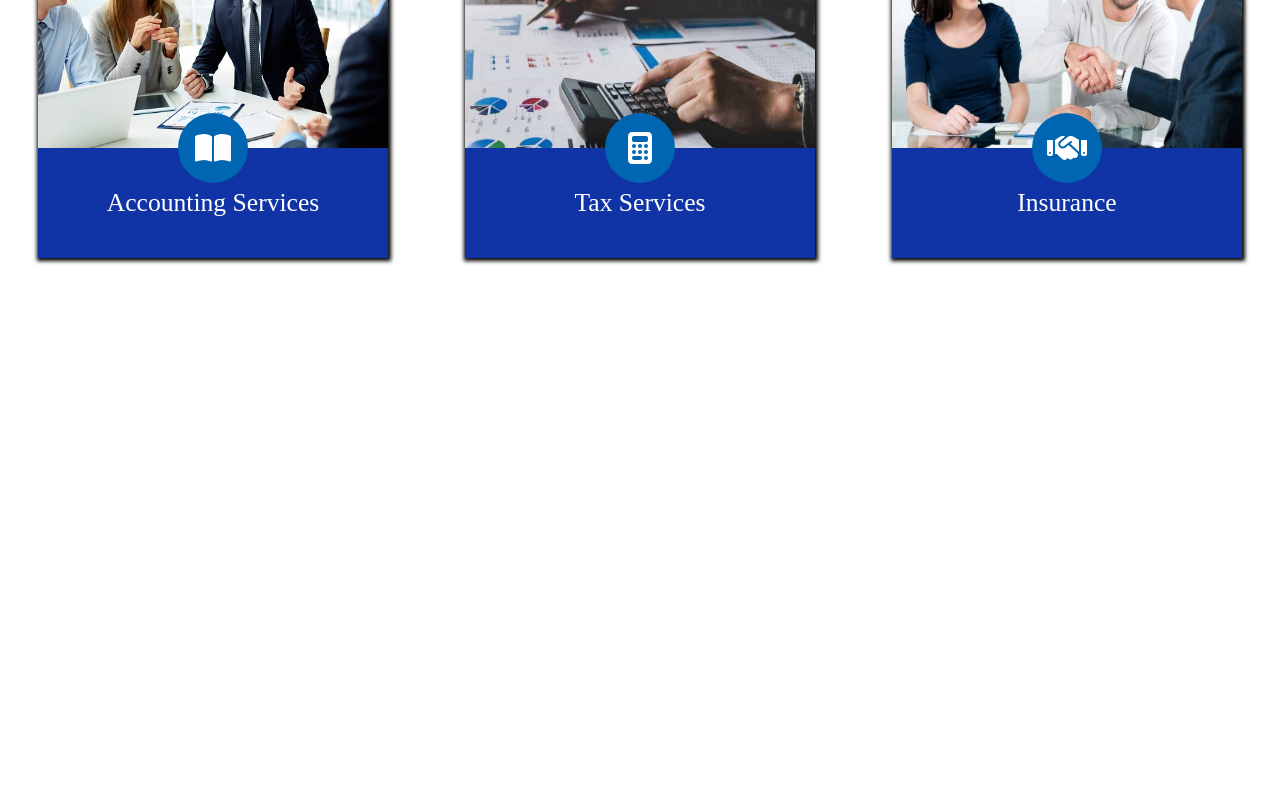
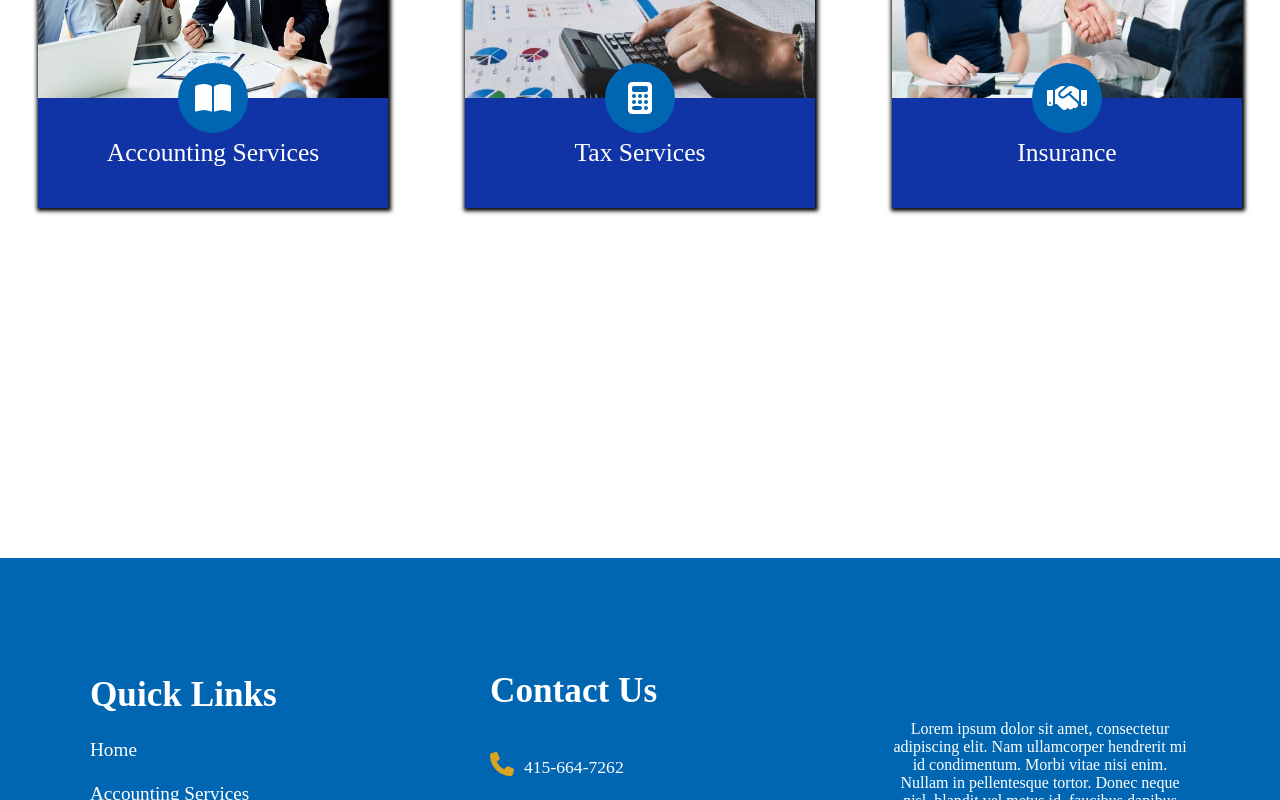
Before and after one commit to Aris-Empanta/Accountant_landing_page, a React (Create React App) app: page / in a window 1280 px wide. Shown: the part 2000-2800 px from the top of the page. Before the commit the page ends 2378 px from the top, so only its background shows below. Built offline with nearby package versions, Linux system fonts and the light colour scheme.

Commit message:
Building Footer

```diff
--- a/src/App.js
+++ b/src/App.js
@@ -3,7 +3,7 @@ import { HomeSection } from "./components/HomeSection.js";
 import {useState, useEffect} from "react";
 import ClipLoader from "react-spinners/ClipLoader";
 import { NavBar } from './components/NavBar';
-
+import { Footer } from "./components/Footer.js"
 
 //The parent component of the entire app
 const App = () => {
@@ -23,6 +23,7 @@ const App = () => {
       (<div id="components">
         <NavBar />
         <HomeSection />
+
       </div>
       )}
     </div>
--- /dev/null
+++ b/src/components/Footer.js
@@ -0,0 +1,30 @@
+import "./css/Footer.css"
+
+export const Footer = () => {
+
+    return <div className="footerComponent">
+              <div >
+                <div id="quickLinks" class="footerItems">
+                    Lorem ipsum dolor sit amet, consectetur adipiscing elit. Maecenas nec
+                  velit ac ligula semper placerat. Vivamus id nisi iaculis, egestas eros
+                  vitae, lobortis dui. Nullam porttitor porta nisi, id pulvinar tortor
+                  gravida in. In mollis dignissim libero, at maximus ex finibus ac. Fusce
+                  aliquet, massa id tincidunt sagittis,
+                </div>
+                <div id="contactUs" class="footerItems">
+                    Lorem ipsum dolor sit amet, consectetur adipiscing elit. Maecenas nec
+                  velit ac ligula semper placerat. Vivamus id nisi iaculis, egestas eros
+                  vitae, lobortis dui. Nullam porttitor porta nisi, id pulvinar tortor
+                  gravida in. In mollis dignissim libero, at maximus ex finibus ac. Fusce
+                  aliquet, massa id tincidunt sagittis,
+                </div>
+                <div id="officeGeneral" class="footerItems">
+                    Lorem ipsum dolor sit amet, consectetur adipiscing elit. Maecenas nec
+                  velit ac ligula semper placerat. Vivamus id nisi iaculis, egestas eros
+                  vitae, lobortis dui. Nullam porttitor porta nisi, id pulvinar tortor
+                  gravida in. In mollis dignissim libero, at maximus ex finibus ac. Fusce
+                  aliquet, massa id tincidunt sagittis,
+                </div>
+              </div>
+           </div>
+}
--- a/src/components/HomeSection.js
+++ b/src/components/HomeSection.js
@@ -8,8 +8,6 @@ import { faDollar} from '@fortawesome/free-solid-svg-icons';
 import { faChartLine} from '@fortawesome/free-solid-svg-icons';
 import { useEffect } from 'react';
 import { HomeLowerSection } from "./HomeLowerSection.js";
-
-
 
 
 
@@ -117,6 +115,7 @@ export const HomeSection = () => {
               </div>
             </div>
             <HomeLowerSection />
+
           </div>
         </div>
     </div>
--- a/src/components/css/CustomerReview.css
+++ b/src/components/css/CustomerReview.css
@@ -1,10 +1,11 @@
 #linksGrid {
     display: grid;
     grid-template-areas: "header header header"
-                         "firstLink secondLink thirdLink";
+                         "firstLink secondLink thirdLink"
+                         "footer footer footer";
     top: 480px;
     width: 100vw;
-    height: 650px;
+    height: 1350px;
     position: absolute;
     background-color: white;
 }
@@ -41,6 +42,40 @@
     align-self: center;
 }
 
+#footer {
+    grid-area: footer;
+    position: relative;
+    background-color: white;
+    width: 100%;
+    height: 700px;
+    align-self:flex-end;
+}
+
+#footerChildren {
+    position: absolute;
+    bottom: 0;
+    background-color: #0066b2;
+    width: 100%;
+    height: 450px;
+    display: flex;
+    flex-wrap: wrap;
+    justify-content: center;
+    align-items: flex-start;
+    gap: 100px;
+}
+
+.footerGrandChildren {
+    width: 300px;
+    color: white;
+    display: flex;
+    flex-direction: column;
+    justify-content: center;
+    align-items: flex-start;
+    height: 450px;
+}
+
+
+
 .portraitLinks {
     position: relative;
     width: 350px;
@@ -49,6 +84,8 @@
     box-shadow: 1px 1px 4px 2px black;
     cursor: pointer;
 }
+
+
 
 .serviceDescription {
     position: absolute;
@@ -98,6 +135,32 @@
     font-size: 2rem;
 }
 
+.contactIcons {
+    color: goldenrod;
+    font-size: 1.5rem;
+    margin-right: 10px;
+}
+
+.quickLinks {
+    cursor: pointer;
+    font-size: 1.2rem;
+    text-decoration: none;
+    color: white;
+    margin-bottom: 22px;
+}
+
+#quickLinksTitle {
+    font-size: 2.2rem;
+}
+
+#contactTitle {
+    font-size: 2.2rem;
+}
+
+.contactDetails {
+    font-size: 1.1rem;
+}
+
 .rotateOnX {
     animation: rotationX 1.5s 1;
     transform: rotateX(0);
@@ -117,26 +180,45 @@
 
 
 
+
+
+
 @media (max-width: 720px) {
     #linksGrid {
         grid-template-areas: "header"
                              "firstLink"
                              "secondLink"
-                             "thirdLink";
+                             "thirdLink"
+                             "footer";
+
         top: 1100px;
-        height: 1900px;
+        height: 3650px;
     }
-
+    #footer {
+        height: 1700px;
+    }
+    #footerChildren {
+        height: 1700px;
+        top: 0;
+    }
 }
 
 @media (min-width: 721px) and (max-width: 1100px){
     #linksGrid {
         grid-template-areas: "header header"
                              "firstLink secondLink"
-                             "thirdLink thirdLink";
+                             "thirdLink thirdLink"
+                             "footer footer";
 
-        height: 1300px;
+        height: 3000px;
     }
 
+    #footer {
+        height: 1100px;
+    }
+    #footerChildren {
+        height: 1100px;
+        top: 0;
+    }
 
 }
--- a/src/components/customerReview.js
+++ b/src/components/customerReview.js
@@ -7,6 +7,9 @@ import { FontAwesomeIcon } from '@fortawesome/react-fontawesome';
 import { faBookOpen } from '@fortawesome/free-solid-svg-icons';
 import { faCalculator } from '@fortawesome/free-solid-svg-icons';
 import { faHandshake } from '@fortawesome/free-solid-svg-icons';
+import { faPhone } from '@fortawesome/free-solid-svg-icons';
+import { faLocationDot } from '@fortawesome/free-solid-svg-icons';
+import { faEnvelope } from '@fortawesome/free-solid-svg-icons';
 
 
 
@@ -91,7 +94,7 @@ class CustomerReview extends React.Component {
                     <div id="secondLink" className="portraitLinks">
                       <img className="io" src={taxServices}></img>
                       <div id="secondDescription" className='serviceDescription'>
-                        <p class="servicesSummary"> Our experienced proffessionals will help you save real money on taxes.</p>
+                        <p class="servicesSummary"> Our experienced proffessionals will help you save real money<faPhone /> on taxes.</p>
                       </div>
                       <div class="serviceTitle"> Tax Services </div>
                       <div class="servicesIconBox">
@@ -108,6 +111,36 @@ class CustomerReview extends React.Component {
                        <FontAwesomeIcon icon={ faHandshake } className="servicesIcon" />
                       </div>
                     </div>
+                    <div id="footer">
+                      <div id="footerChildren">
+                        <div class="footerGrandChildren">
+                          <h1 id="quickLinksTitle">Quick Links</h1>
+                          <a className='quickLinks' href="#">Home</a>
+                          <a className='quickLinks' href="#">Accounting Services</a>
+                          <a className='quickLinks' href="#">Tax Services</a>
+                          <a className='quickLinks' href="#">Insurance</a>
+                        </div>
+                        <div id="contactUs" class="footerGrandChildren">
+                          <h1 id="contactTitle" >Contact Us</h1>
+                          <p className='contactDetails'><FontAwesomeIcon icon={ faPhone } className="contactIcons" />
+                            415-664-7262
+                          </p>
+                          <p className='contactDetails'><FontAwesomeIcon icon={ faLocationDot } className="contactIcons" />
+                            18710 Blue Lake
+                            Boston, CA 90066</p>
+                          <p className='contactDetails'><FontAwesomeIcon icon={ faEnvelope } className="contactIcons" />
+                           bost_accounts@outlook.com
+                          </p>
+                        </div>
+                        <div class="footerGrandChildren">
+                        Lorem ipsum dolor sit amet, consectetur adipiscing elit.
+                        Nam ullamcorper hendrerit mi id condimentum. Morbi vitae
+                        nisi enim. Nullam in pellentesque tortor. Donec neque nisl,
+                         blandit vel metus id, faucibus dapibus eros. Donec sapien massa,
+                        sollicitudin eget dictum in, placerat nec neque.
+                        </div>
+                      </div>
+                    </div>
                  </div>
         }
 }
```
Also changed, not shown: src/components/css/Footer.css (added), src/components/images/margarita.jpg (added).
